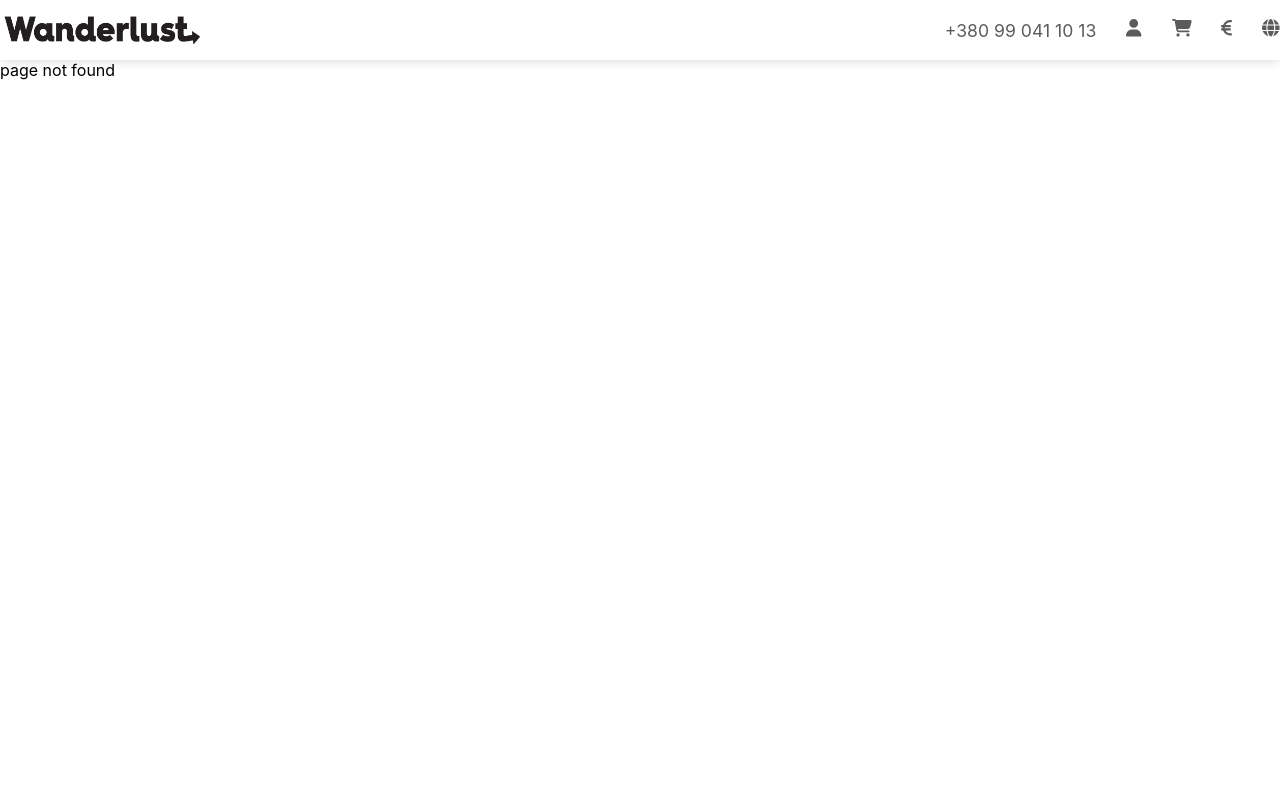
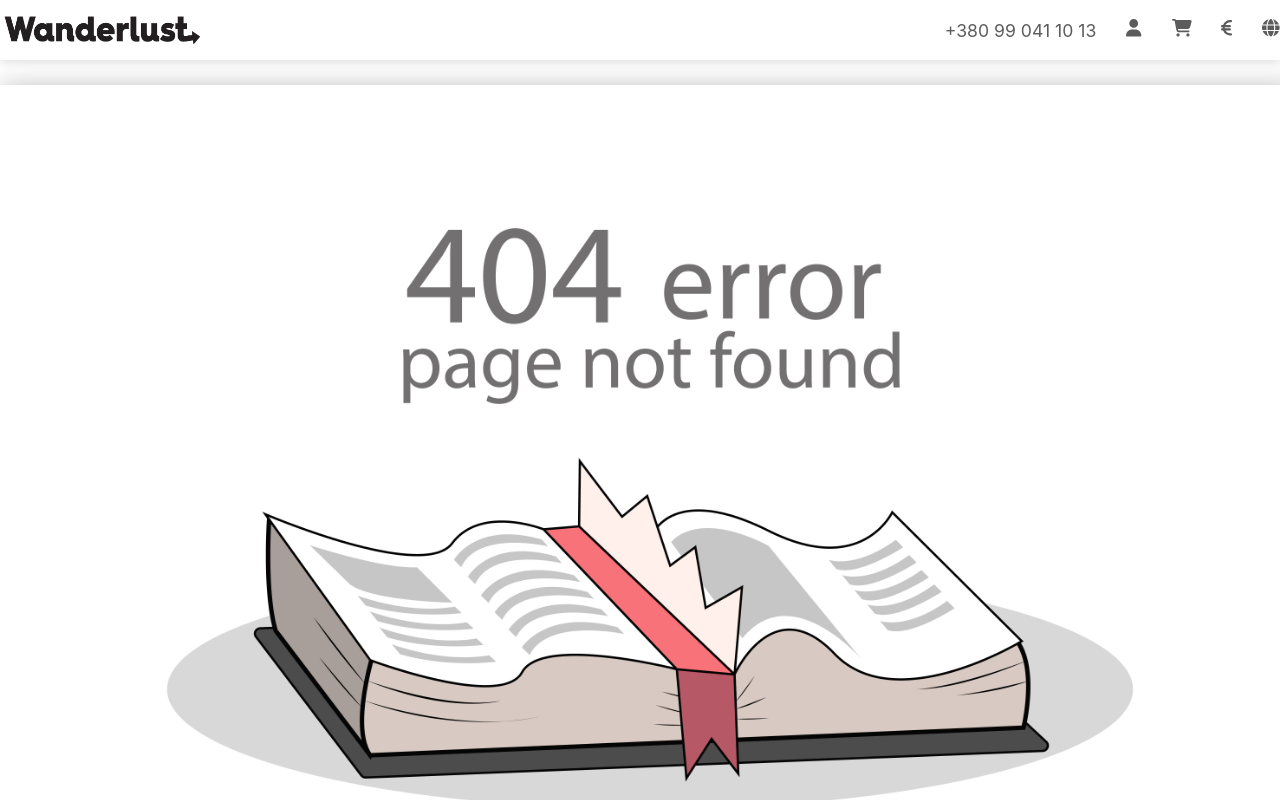
Before and after one commit to RomanKozlovsky/internet-shop, a React (Create React App) app: page /libkos in a window 1280 px wide. Before the commit this address had no page. Shown: the top 800 px of the page. Built offline with nearby package versions, Linux system fonts and the light colour scheme.

Commit message:
add not-found page to project

```diff
--- a/src/pages/Home.jsx
+++ b/src/pages/Home.jsx
@@ -1,8 +1,5 @@
 import style from "./Home.module.css";
 import banner from "../assets/img/banner.png";
-import clothes from "../assets/img/clothes.jpg";
-import libkos from "../assets/img/libkos.jpg";
-import other from "../assets/img/other.jpg";
 
 export default function Home() {
   return (
--- a/src/pages/Home.module.css
+++ b/src/pages/Home.module.css
@@ -52,7 +52,7 @@
 
 .categories :hover {
   cursor: pointer;
-  filter: blur(0.70px);
+  filter: blur(0.7px);
   transform: scale(1.1);
   transition: transform 0.5s;
 }
@@ -63,3 +63,8 @@
   font-size: 50px;
   font-weight: bold;
 }
+
+.error404 {
+  margin-bottom: 20px;
+  box-shadow: 0;
+}
--- a/src/pages/NotFound.jsx
+++ b/src/pages/NotFound.jsx
@@ -1,5 +1,12 @@
-export default function NotFound () {
-    return (
-        <>page not found</>
-    )
+import style from "./Home.module.css";
+import error from "../assets/img/404.jpg";
+
+export default function NotFound() {
+  return (
+    <div className={style.home_wrapper}>
+      <div className={style.error404}>
+        <img src={error} alt="error 404" />
+      </div>
+    </div>
+  );
 }
```
Also changed, not shown: src/assets/img/404.jpg (added).
